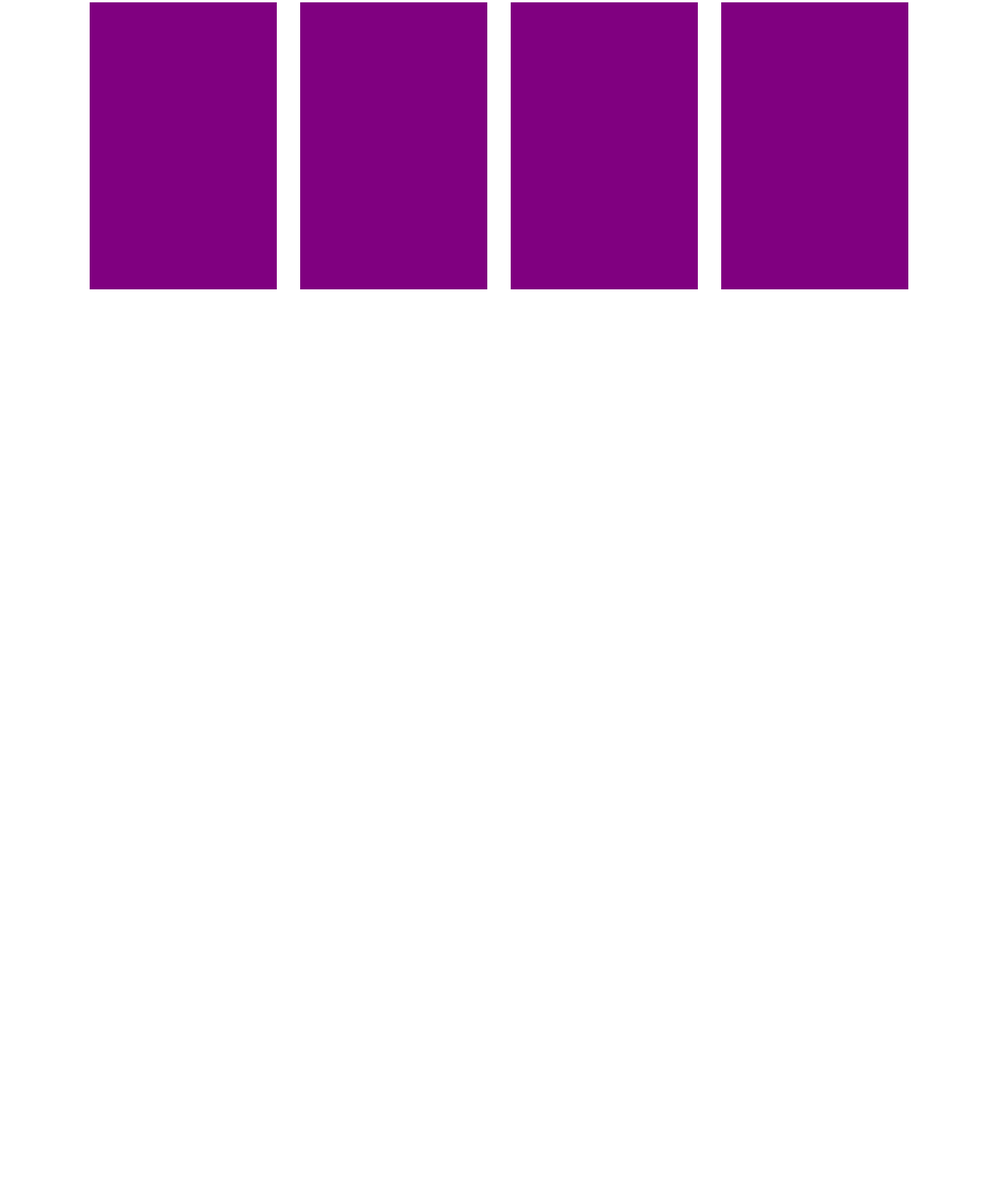
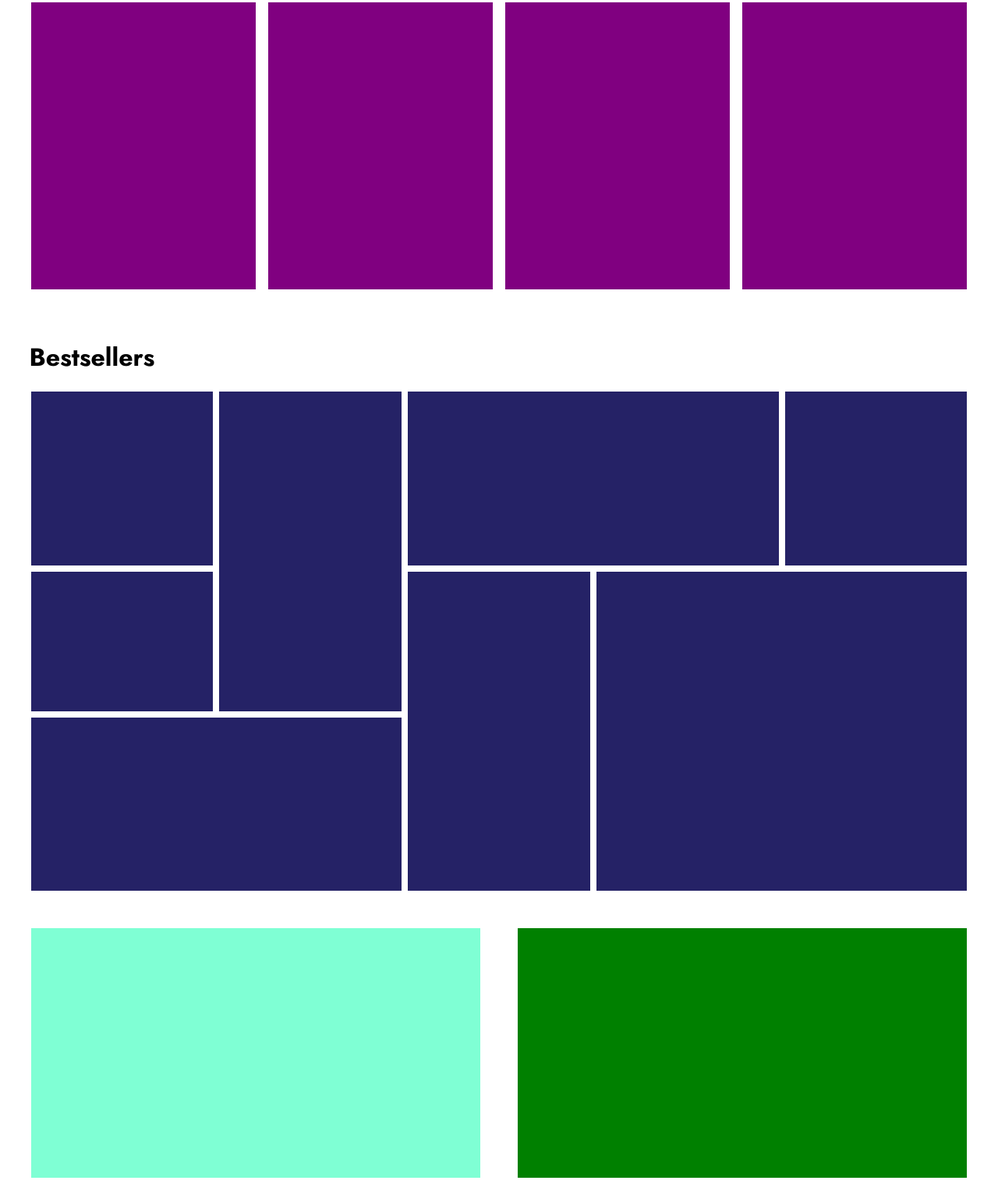
Before and after one commit to soga2001/Hackathon, a plain HTML site: page index.html in a window 1280 px wide. Shown: the part 581-2099 px from the top of the page at 78% size. Before the commit the page ends 1616 px from the top, so only its background shows below. Drawn offline with Linux system fonts and the light colour scheme.

Commit message:
landing page + css

```diff
--- a/index.html
+++ b/index.html
@@ -53,8 +53,52 @@
                 </div>
             </div>
         </section>
+        <h1>Bestsellers</h1>
         <section id="bestseller">
+            <div class="bestH">
+                <div class="gridItem1">
 
+                </div>
+                <div class="gridItem2">
+
+                </div>
+                <div class="gridItem3">
+
+                </div>
+                <div class="gridItem4">
+
+                </div>
+                <div class="gridItem5">
+
+                </div>
+                <div class="gridItem6">
+
+                </div>
+                <div class="gridItem7">
+
+                </div>
+                <div class="gridItem8">
+
+                </div>
+            </div>
         </section>
+        <footer>
+            <div class="footerContainer">
+                <div class="footerLinks">
+                    <div clas="footerCol">
+
+                    </div>
+                    <div clas="footerCol">
+
+                    </div>
+                    <div clas="footerCol">
+
+                    </div>
+                </div>
+                <div class="contact">
+
+                </div>
+            </div>
+        </footer>
     </body>
 </html>
--- a/style.css
+++ b/style.css
@@ -5,21 +5,25 @@ html {
 body {
   font-family: Jost;
 }
+h1 {
+  margin-left: 1.85rem;
+  margin-top: 3rem;
+}
 header {
   position: fixed;
   top: 0;
   left: 0;
-  max-height: 4rem;
+  max-height: 5rem;
   display: flex;
   justify-content: space-between;
   align-items: center;
   justify-content: center;
   width: 100%;
-  background-color: #252266;
+  background-color: #fff;
 }
 .logo {
   flex-grow: 1.75;
-  padding: 2rem;
+  padding: 2rem 3rem;
   display: flex;
   justify-content: center;
   align-items: center;
@@ -122,15 +126,92 @@ nav a:visited {
   display: flex;
   flex-direction: row;
   justify-content: space-between;
-  width: 83%;
+  width: 95%;
   min-height: 20rem;
 }
 .cImg {
   background-color: purple;
   flex-grow: 1;
-  max-width: 15rem;
+  max-width: 18rem;
   min-height: 23rem;
 }
 #bestseller {
+  display: flex;
+  justify-content: center;
+  align-items: center;
+}
+.bestH {
   min-height: 40rem;
+  display: grid;
+  width: 95%;
+  grid-template-columns: 1fr 1fr 1fr 1fr 1fr;
+  grid-template-rows: 1.25fr 1fr 1.25fr;
+  grid-gap: 0.5rem;
 }
+
+.gridItem1 {
+  grid-column: 1/2;
+  grid-row: 1/2;
+  background-color: #252266;
+}
+.gridItem2 {
+  grid-column: 1/2;
+  grid-row: 2/3;
+  background-color: #252266;
+}
+.gridItem3 {
+  grid-column: 1/3;
+  grid-row: 3/4;
+  background-color: #252266;
+}
+.gridItem4 {
+  grid-column: 2/3;
+  grid-row: 1/3;
+  background-color: #252266;
+}
+.gridItem5 {
+  grid-column: 3/5;
+  grid-row: 1/2;
+  background-color: #252266;
+}
+.gridItem6 {
+  grid-column: 3/4;
+  grid-row: 2/4;
+  background-color: #252266;
+}
+.gridItem7 {
+  grid-column: 5/6;
+  grid-row: 1/2;
+  background-color: #252266;
+}
+.gridItem8 {
+  grid-column: 4/6;
+  grid-row: 2/4;
+  background-color: #252266;
+}
+footer {
+  display: flex;
+  justify-content: center;
+  align-items: center;
+  margin-top: 3rem;
+  /* background-color: green; */
+  min-height: 20rem;
+}
+.footerContainer {
+  display: flex;
+  justify-content: space-between;
+  /* background-color: aquamarine; */
+  width: 95%;
+  min-height: 20rem;
+}
+.footerLinks {
+  flex-grow: 1;
+  background-color: aquamarine;
+  display: flex;
+  max-width: 48%;
+}
+.contact {
+  flex-grow: 1;
+  background-color: green;
+  max-width: 48%;
+}
```
